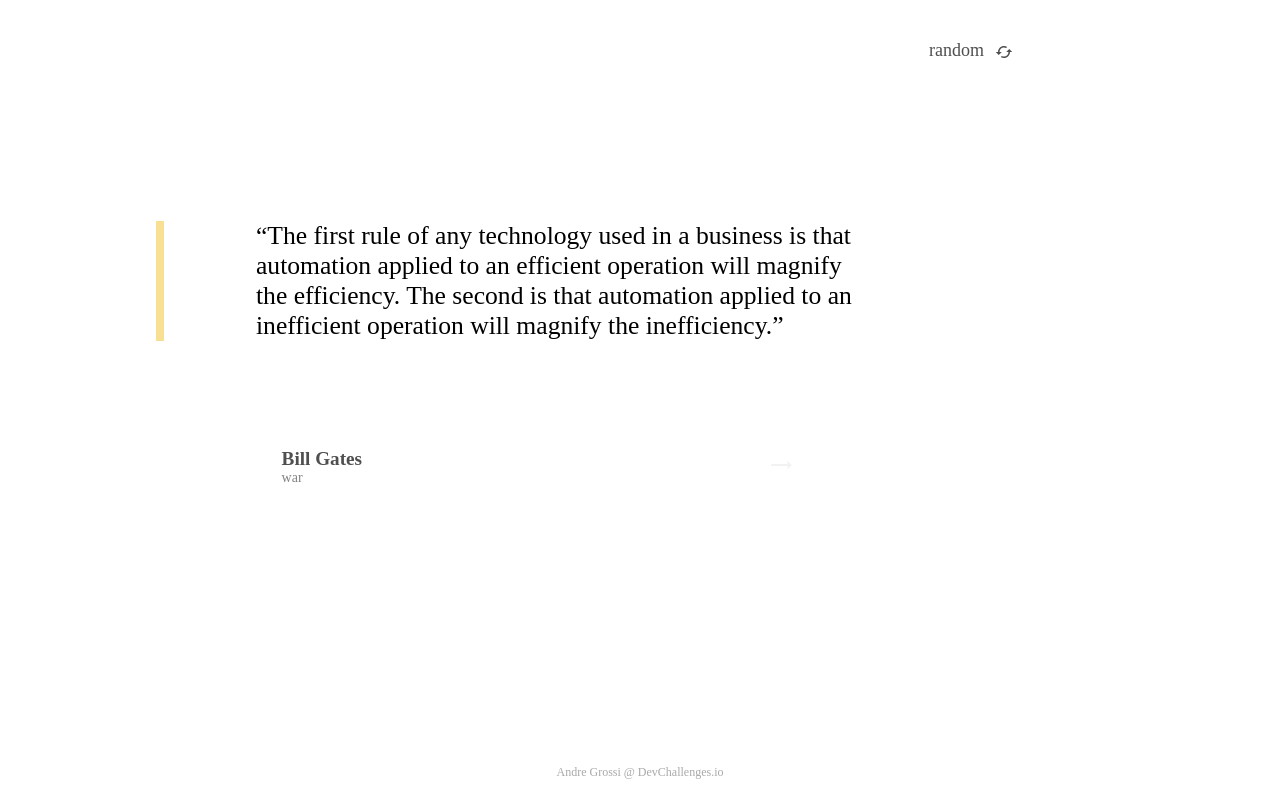
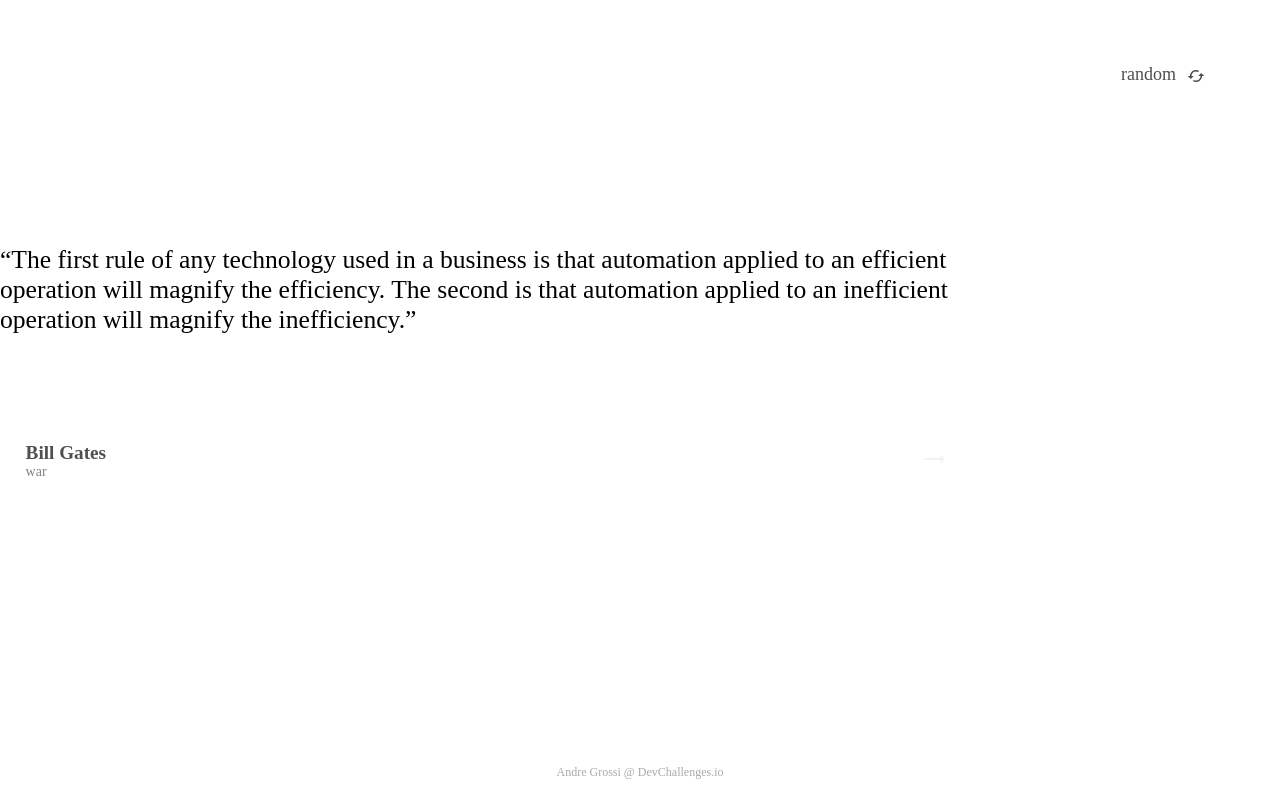
Before and after one commit to aadelgrossi/random-quote-generator, a React (Create React App) app: page / in a window 1280 px wide. Built offline with nearby package versions, Linux system fonts and the light colour scheme; what webfontloader would draw is missing.

Commit message:
Fixes on margins

```diff
--- a/src/components/Header/styles.ts
+++ b/src/components/Header/styles.ts
@@ -6,7 +6,7 @@ export const Container = styled.div`
   flex-direction: row;
 
   position: sticky;
-  margin-top: 5vh;
+  margin: 5vw 5vw 0;
 
   a {
     color: var(--secondary);
--- a/src/styles/global.ts
+++ b/src/styles/global.ts
@@ -18,7 +18,6 @@ export default createGlobalStyle`
     box-sizing: border-box;
     background-color: #fff;
     -webkit-font-smoothing: antialised;
-    margin: 0 20vw;
 
   }
 
```
